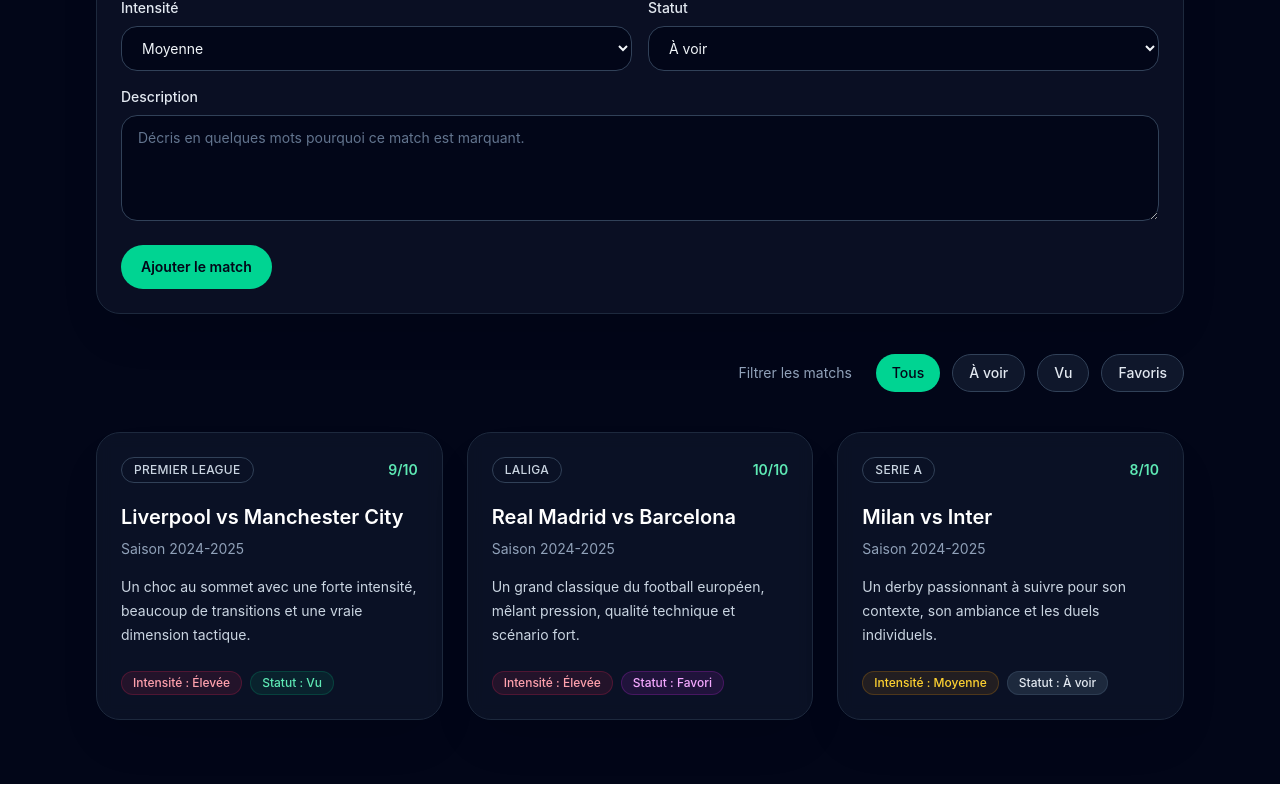
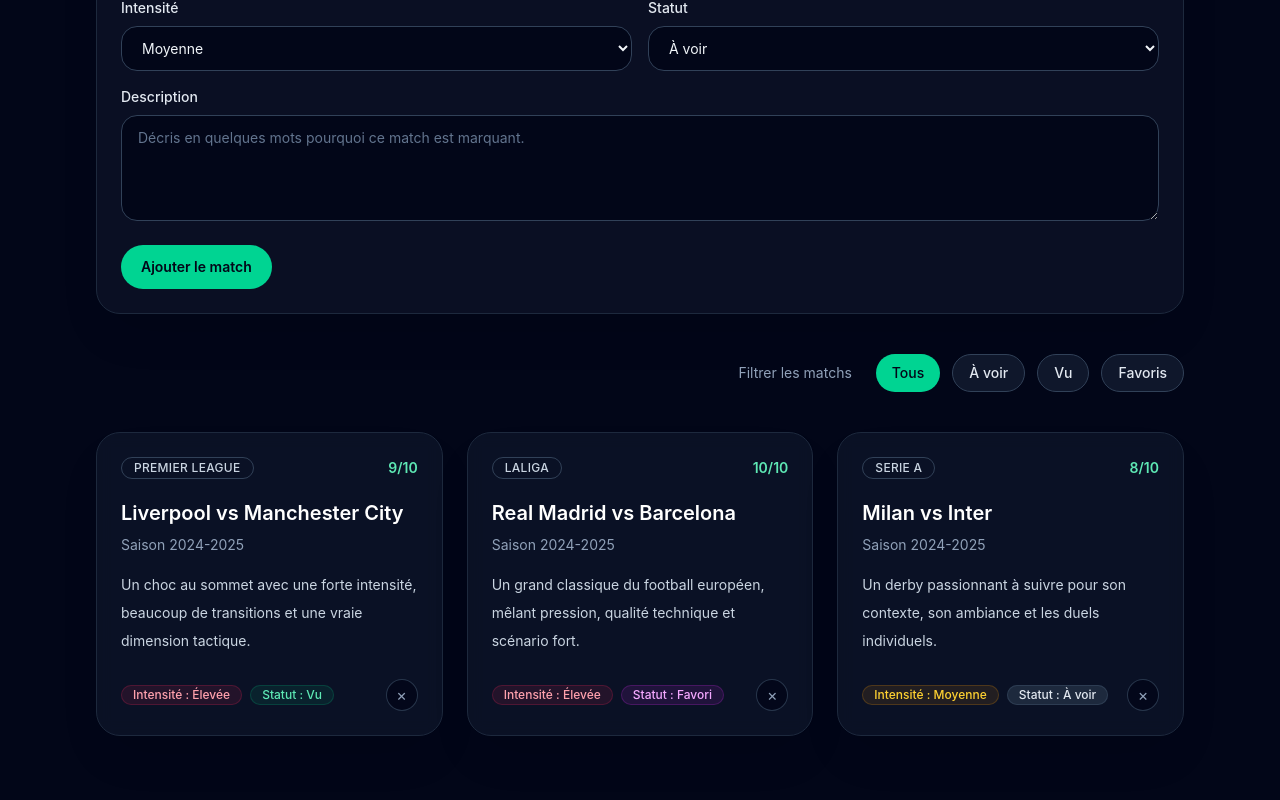
Before and after one commit to BersaceAlonso/matchmind, a React (Vite) app: page / in a window 1280 px wide. Shown: the part 1028-1828 px from the top of the page. Built offline with nearby package versions, Linux system fonts and the light colour scheme.

Commit message:
Add match deletion with animated confirmation UI and improve MatchCard layout

```diff
--- a/src/components/home/FeaturedMatchesSection.tsx
+++ b/src/components/home/FeaturedMatchesSection.tsx
@@ -6,8 +6,13 @@
 import { useMatches } from '../../hooks/useMatches'
 
 function FeaturedMatchesSection() {
-  const { visibleMatches, activeFilter, setActiveFilter, addMatch } =
-    useMatches()
+  const {
+    visibleMatches,
+    activeFilter,
+    setActiveFilter,
+    addMatch,
+    deleteMatch,
+  } = useMatches()
 
   return (
     <section className="py-16">
@@ -29,7 +34,11 @@
         <div className="mt-10 grid gap-6 md:grid-cols-2 xl:grid-cols-3">
           {visibleMatches.length > 0 ? (
             visibleMatches.map((match) => (
-              <MatchCard key={match.id} match={match} />
+              <MatchCard
+                key={match.id}
+                match={match}
+                onDelete={() => deleteMatch(match.id)}
+              />
             ))
           ) : (
             <div className="rounded-3xl border border-dashed border-slate-700 bg-slate-900/40 p-8 text-sm text-slate-300">
--- a/src/components/match/MatchCard.tsx
+++ b/src/components/match/MatchCard.tsx
@@ -1,7 +1,9 @@
+import { useState } from 'react'
 import type { Match, MatchIntensity, MatchStatus } from '../../types/match'
 
 interface MatchCardProps {
   match: Match
+  onDelete: () => void
 }
 
 const intensityLabelMap: Record<MatchIntensity, string> = {
@@ -30,7 +32,9 @@
     'bg-fuchsia-500/10 text-fuchsia-300 ring-1 ring-inset ring-fuchsia-500/20',
 }
 
-function MatchCard({ match }: MatchCardProps) {
+function MatchCard({ match, onDelete }: MatchCardProps) {
+  const [isConfirmingDelete, setIsConfirmingDelete] = useState(false)
+
   const intensityLabel = intensityLabelMap[match.intensity]
   const intensityClassName = intensityClassMap[match.intensity]
 
@@ -38,9 +42,9 @@
   const statusClassName = statusClassMap[match.status]
 
   return (
-    <article className="rounded-3xl border border-slate-800 bg-slate-900/70 p-6 shadow-2xl shadow-black/10 backdrop-blur transition hover:border-slate-700 hover:bg-slate-900">
+    <article className="relative flex h-full flex-col overflow-hidden rounded-3xl border border-slate-800 bg-slate-900/70 p-6 shadow-2xl shadow-black/10 backdrop-blur transition hover:border-slate-700 hover:bg-slate-900">
       <div className="flex items-center justify-between gap-4">
-        <span className="rounded-full border border-slate-700 px-3 py-1 text-xs font-medium uppercase tracking-wide text-slate-300">
+        <span className="inline-flex items-center justify-center rounded-full border border-slate-700 px-3 py-1 text-xs font-medium uppercase tracking-wide leading-none text-slate-300">
           {match.competition}
         </span>
 
@@ -53,22 +57,80 @@
 
       <p className="mt-2 text-sm text-slate-400">Saison {match.season}</p>
 
-      <p className="mt-4 text-sm leading-6 text-slate-300">
+      <p className="mt-4 text-sm leading-7 text-slate-300 [display:-webkit-box] [-webkit-box-orient:vertical] [-webkit-line-clamp:3] overflow-hidden">
         {match.description}
       </p>
 
-      <div className="mt-6 flex flex-wrap gap-2">
+      <div className="mt-auto pt-6">
+        <div className="flex items-center justify-between gap-3">
+          <div className="flex flex-wrap items-center gap-2">
             <span
-          className={`rounded-full px-3 py-1 text-xs font-medium ${intensityClassName}`}
+              className={`inline-flex items-center justify-center rounded-full px-3 py-1 text-xs font-medium leading-none ${intensityClassName}`}
             >
               Intensité : {intensityLabel}
             </span>
 
             <span
-          className={`rounded-full px-3 py-1 text-xs font-medium ${statusClassName}`}
+              className={`inline-flex items-center justify-center rounded-full px-3 py-1 text-xs font-medium leading-none ${statusClassName}`}
             >
               Statut : {statusLabel}
             </span>
+          </div>
+
+          <button
+            type="button"
+            onClick={() => setIsConfirmingDelete(true)}
+            aria-label={`Supprimer ${match.title}`}
+            className="inline-flex h-8 w-8 shrink-0 cursor-pointer items-center justify-center rounded-full border border-slate-700/80 bg-slate-950/80 text-slate-400 transition hover:border-red-500/40 hover:bg-red-500/10 hover:text-red-300"
+          >
+            <span aria-hidden="true" className="text-base leading-none">
+              ×
+            </span>
+          </button>
+        </div>
+      </div>
+
+      <div
+        className={`absolute inset-0 z-10 flex items-end p-4 backdrop-blur-sm transition-all duration-300 ${
+          isConfirmingDelete
+            ? 'bg-slate-950/70 opacity-100'
+            : 'pointer-events-none opacity-0'
+        }`}
+      >
+        <div
+          className={`w-full rounded-2xl border border-red-500/20 bg-slate-950/95 p-4 shadow-xl shadow-black/30 transition-all duration-300 ${
+            isConfirmingDelete
+              ? 'translate-y-0 opacity-100'
+              : 'translate-y-4 opacity-0'
+          }`}
+        >
+          <p className="text-sm font-semibold text-white">
+            Supprimer ce match ?
+          </p>
+
+          <p className="mt-2 text-sm leading-6 text-slate-300">
+            Cette action retirera définitivement la carte de ta collection
+            actuelle.
+          </p>
+
+          <div className="mt-4 flex flex-wrap justify-end gap-2">
+            <button
+              type="button"
+              onClick={() => setIsConfirmingDelete(false)}
+              className="cursor-pointer rounded-full border border-slate-700 bg-slate-900 px-4 py-2 text-sm font-medium text-slate-200 transition hover:border-slate-500 hover:bg-slate-800"
+            >
+              Annuler
+            </button>
+
+            <button
+              type="button"
+              onClick={onDelete}
+              className="cursor-pointer rounded-full bg-red-500 px-4 py-2 text-sm font-medium text-white transition hover:bg-red-400"
+            >
+              Supprimer
+            </button>
+          </div>
+        </div>
       </div>
     </article>
   )
--- a/src/hooks/useMatches.ts
+++ b/src/hooks/useMatches.ts
@@ -30,6 +30,12 @@
     setActiveFilter('all')
   }
 
+  function deleteMatch(id: number) {
+    setMatches((currentMatches) =>
+      currentMatches.filter((match) => match.id !== id)
+    )
+  }
+
   const visibleMatches = useMemo(() => {
     if (activeFilter === 'all') {
       return matches
@@ -44,5 +50,6 @@
     activeFilter,
     setActiveFilter,
     addMatch,
+    deleteMatch,
   }
 }
```
Lines whose indentation alone changed are shown as unchanged.
